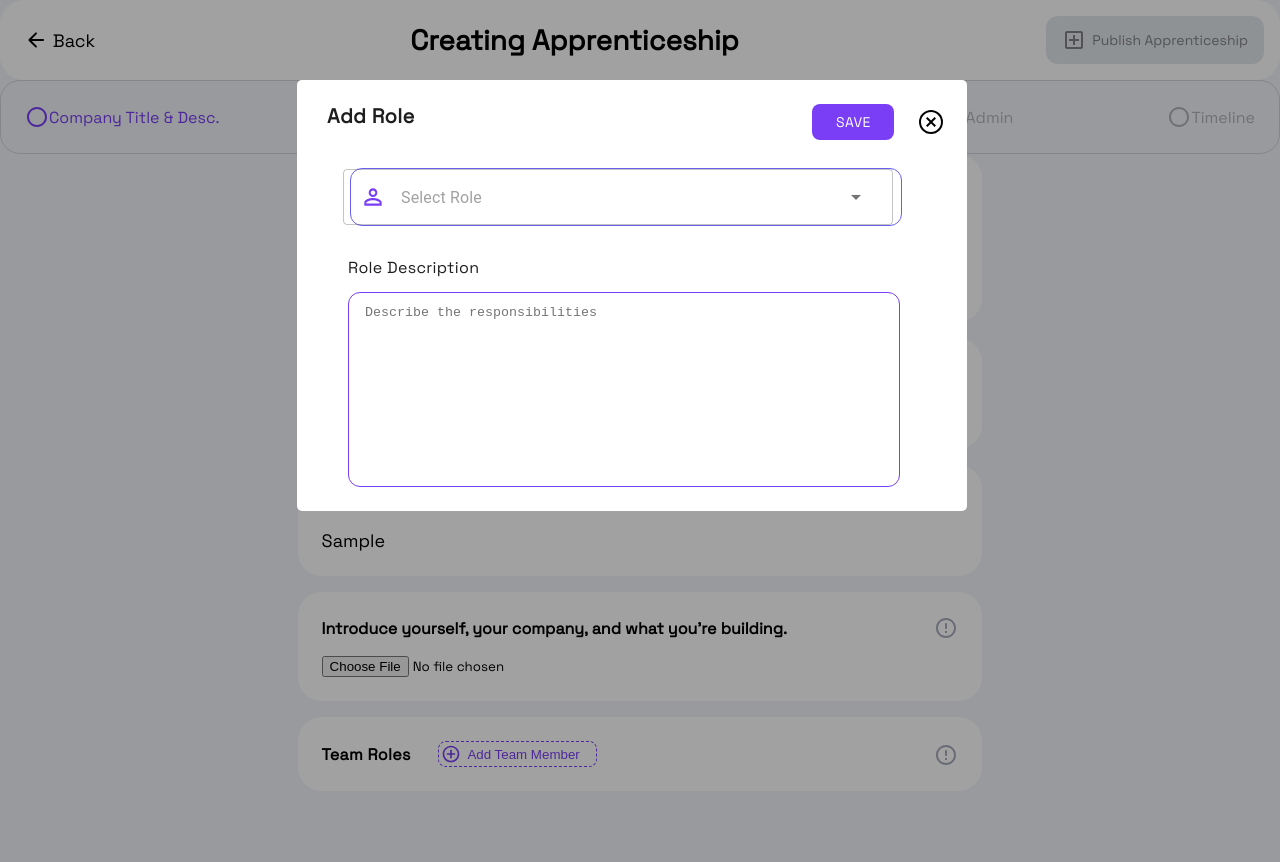
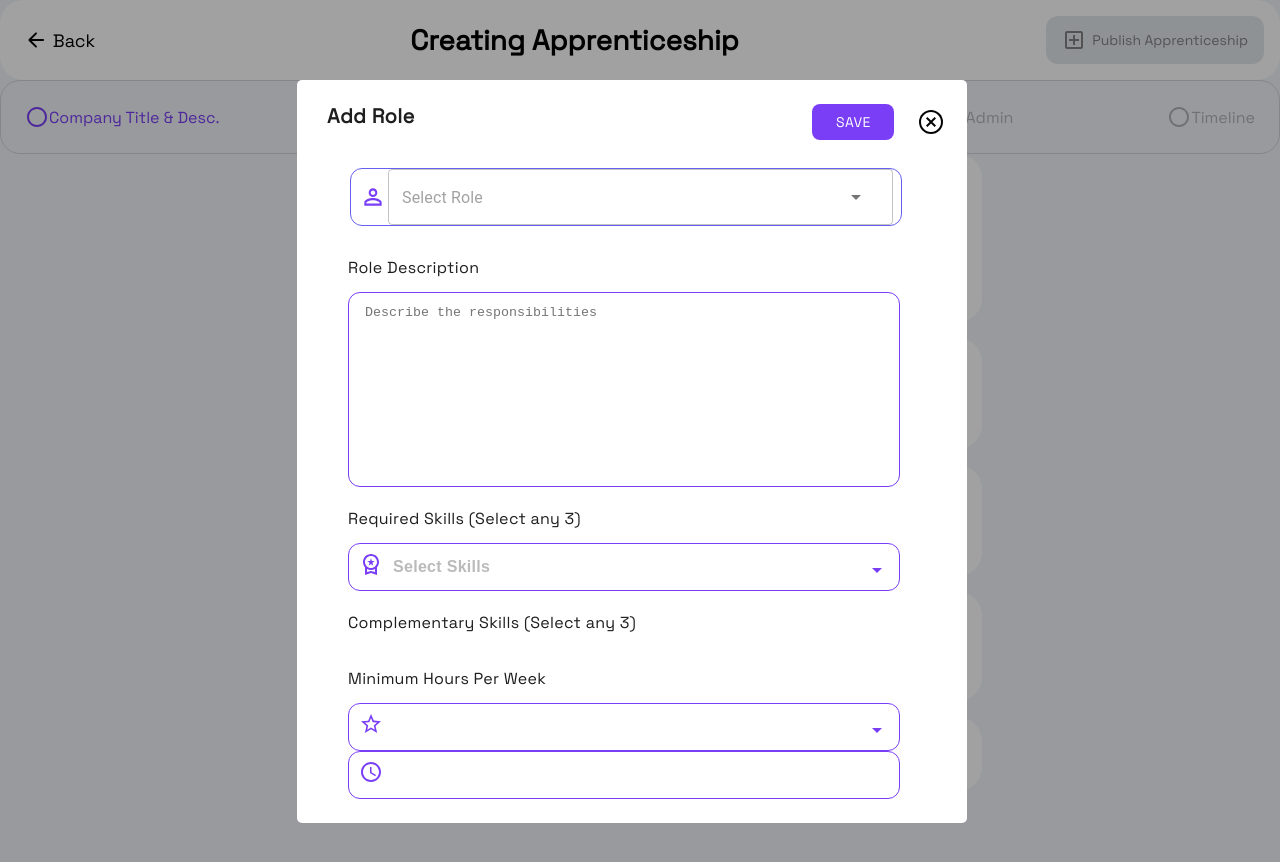
Before and after one commit to Simron-Bhuyan/apprenticeships_radicalx_internship_project_frontend, a React (Create React App) app: page /apprenticeship-profile in a window 1280 px wide. Both pictures are taken after typing "Sample", "Sample", "Sample" into the empty fields and a click on the button "Add Team Member". Shown: the top 862 px of the page. Built offline with nearby package versions, Linux system fonts and the light colour scheme.

Commit message:
add role form partly done: some issues with checkboxes yet to be resolved

```diff
--- a/package.json
+++ b/package.json
@@ -15,6 +15,7 @@
     "react-modal": "^3.15.1",
     "react-router-dom": "^6.4.1",
     "react-scripts": "5.0.1",
+    "react-search-box": "^2.3.0",
     "styled-components": "^5.3.6",
     "web-vitals": "^2.1.4"
   },
--- a/src/Components/apprenticeship_form/FormContainer.js
+++ b/src/Components/apprenticeship_form/FormContainer.js
@@ -5,20 +5,26 @@ import CheckCircleOutlineRoundedIcon from "@mui/icons-material/CheckCircleOutlin
 import CircleOutlinedIcon from "@mui/icons-material/CircleOutlined";
 import AddCircleOutlineIcon from '@mui/icons-material/AddCircleOutline';
 import ErrorOutlineRoundedIcon from "@mui/icons-material/ErrorOutlineRounded";
-import InputAdornment from '@mui/material/InputAdornment';
-import Input from '@mui/material/Input';
+import Checkbox from '@mui/material/Checkbox';
+import StarBorderIcon from '@mui/icons-material/StarBorder';
+import CheckBoxOutlineBlankIcon from '@mui/icons-material/CheckBoxOutlineBlank';
+import CheckBoxIcon from '@mui/icons-material/CheckBox';
 import TextField from '@mui/material/TextField';
-import Stack from '@mui/material/Stack';
 import Autocomplete from '@mui/material/Autocomplete';
 import PermIdentityIcon from '@mui/icons-material/PermIdentity';
+import WorkspacePremiumOutlinedIcon from '@mui/icons-material/WorkspacePremiumOutlined';
+import ArrowDropDownIcon from '@mui/icons-material/ArrowDropDown';
+import QueryBuilderIcon from '@mui/icons-material/QueryBuilder';
 import ImageIcon from "./icons/ImageIcon";
 import Modal from "./RoleModal/Modal"
 
 
 import "../../StyleSheets/form.css";
-
+const icon = <CheckBoxOutlineBlankIcon fontSize="small" />;
+const checkedIcon = <CheckBoxIcon fontSize="small" />;
 function FormContainer() {
   const [show, setShow] = useState(false);
+  const [skill, setSkill] = useState(false);
   return (
     <div className="formContainer">
       {/* Form Header  */}
@@ -141,7 +147,8 @@ function FormContainer() {
                   id="combo-box-demo"
                   sx={{
                     ' &.Mui-focused .MuiOutlinedInput-notchedOutline': {
-                      border: 'none',
+                      border: 'none'
+                      ,
                     },
                   }}
                   style={{
@@ -151,7 +158,7 @@ function FormContainer() {
                   options={searchRoles}
                   renderInput={(params) => <TextField fullWidth
 
-                    style={{ borderColor: "transparent", background: "none", border: "1px solid #665FEF", borderRadius: "12px", alignSelf: "stretch", position: "absolute", }}
+                    style={{ borderColor: "transparent", background: "none", border: "1px solid #665FEF", borderRadius: "12px", alignSelf: "stretch", position: "absolute", caretColor: "transparent", paddingLeft: "45px" }}
                     placeholder="Select Role"
                     {...params} label="" />}
                 />
@@ -163,6 +170,49 @@ function FormContainer() {
                   placeholder="Describe the responsibilities"
                 />
               </div>
+              <div className="roledesc req-skills">Required Skills (Select any 3)</div>
+              <div><button className="Skills-select field_header" onClick={() => { setSkill(skill => !skill) }}>
+                <WorkspacePremiumOutlinedIcon style={{ display: "flex", width: "28px", flexDirection: "row", color: "#793EF5", alignSelf: "flex-start", margin: "0.5rem" }}
+                />
+                <div className="skills-text">Select Skills</div>
+                <ArrowDropDownIcon style={{ display: "flex", width: "28px", flexDirection: "row", color: "#793EF5", alignSelf: "flex-end", margin: "0.5rem" }} />
+              </button></div>
+              {/* <Autocomplete
+                multiple
+                id="checkboxes-tags-demo"
+                options={languages}
+                disableCloseOnSelect
+                getOptionLabel={(option) => option.title}
+                renderOption={(props, option, { selected }) => (
+                  <li {...props}>
+                    <Checkbox
+                      icon={icon}
+                      checkedIcon={checkedIcon}
+                      style={{ marginRight: 8 }}
+                      checked={selected}
+                    />
+                    {option.title}
+                  </li>
+                )}
+                style={{ width: 500 }}
+                renderInput={(params) => (
+                  <TextField {...params} label="Checkboxes" placeholder="Favorites" />
+                )}
+                />*/}
+              <div className="roledesc req-skills">Complementary Skills (Select any 3)</div>
+              <div className="Skills-select field_header" onClick={() => { setSkill(skill => !skill) }}>
+                <StarBorderIcon style={{ display: "flex", width: "28px", flexDirection: "row", color: "#793EF5", alignSelf: "flex-start", margin: "0.5rem" }}
+                />
+                <input className="skills-text" />
+                <ArrowDropDownIcon style={{ display: "flex", width: "28px", flexDirection: "row", color: "#793EF5", alignSelf: "flex-end", margin: "0.5rem" }} />
+              </div>
+              <div className="roledesc req-skills">Minimum Hours Per Week</div>
+
+              <div className="Skills-select " onClick={() => { setSkill(skill => !skill) }}>
+                <QueryBuilderIcon style={{ display: "flex", width: "28px", flexDirection: "row", color: "#793EF5", alignSelf: "flex-start", margin: "0.5rem" }}
+                />
+                <input type="number" disablePortal />
+              </div>
             </Modal></form>
           </div>
           <div id="role-error">
@@ -172,9 +222,12 @@ function FormContainer() {
           </div>
 
         </div>
+
+
       </div>
     </div>
   );
 }
 const searchRoles = ['iOS Developer', 'Android Developer', 'Full Stack Developer', 'Back-end Developer', 'Front-end Developer', ''];
+const languages = ['Swift', 'Java', 'Python', 'JavaScript', 'Reactjs'];
 export default FormContainer;
--- a/src/Components/apprenticeship_form/RoleModal/modal.module.css
+++ b/src/Components/apprenticeship_form/RoleModal/modal.module.css
@@ -1,7 +1,8 @@
 .modalWrapper {
     position: absolute;
-    min-width: 100%;
+    width: 100%;
     height: 120%;
+    margin-right: 0;
     top: 0;
     left: 0;
     right: 0;
@@ -13,7 +14,7 @@
 
 .modal {
     width: 670px;
-    height: max-content;
+    height: auto;
     padding:24px;
     background: white;
     top: 5em;
--- a/src/StyleSheets/form.css
+++ b/src/StyleSheets/form.css
@@ -170,13 +170,13 @@
 .roleSearch ::placeholder {
     width: auto;
     height: 24px;
-    padding-left: 44px;
     font-size: 16px;
+
 }
 
 /*Role Description*/
 .roledesc {
-    width: 132px;
+    width: max-content;
     height: 24px;
     display: flex;
     flex-direction: row;
@@ -221,3 +221,47 @@
     border: none;
 
 }
+
+/*Required skills*/
+.req-skills{
+width:max-content;
+}
+/*Skills selection*/
+
+.Skills-select{
+    position:relative;
+    width:552px;
+    height: 48px;
+    display: flex;
+flex-direction: row;
+/* align-items: flex-start; */
+/* padding: 12px 12px 12px 16px; */
+background: #FFFFFF;
+/* Purple */
+
+border: 1px solid #793EF5;
+border-radius: 12px;
+
+/* Inside auto layout */
+
+flex: none;
+order: 1;
+flex-grow: 0;
+}
+.skills-text{
+    display: flex;
+    flex-direction: row;
+    width: 100%;
+    height: 24px;
+    font-size: 16px;
+    line-height: 24px;
+    /* identical to box height, or 150% */
+
+
+    letter-spacing: 0.3px;
+    font-feature-settings: 'liga' off;
+
+    color: #1E1E1E;
+
+    opacity: 0.3;
+}
--- a/src/index.css
+++ b/src/index.css
@@ -14,6 +14,11 @@ body {
   max-width: 100vw;
   min-height: 100vh;
   background-color: #f1f4f8;
+}
+
+html{
+margin: 0;
+padding: 0;
 }
 
 input {
```
Also changed, not shown: 1 other file (tests, documents, lock files or other folders).
